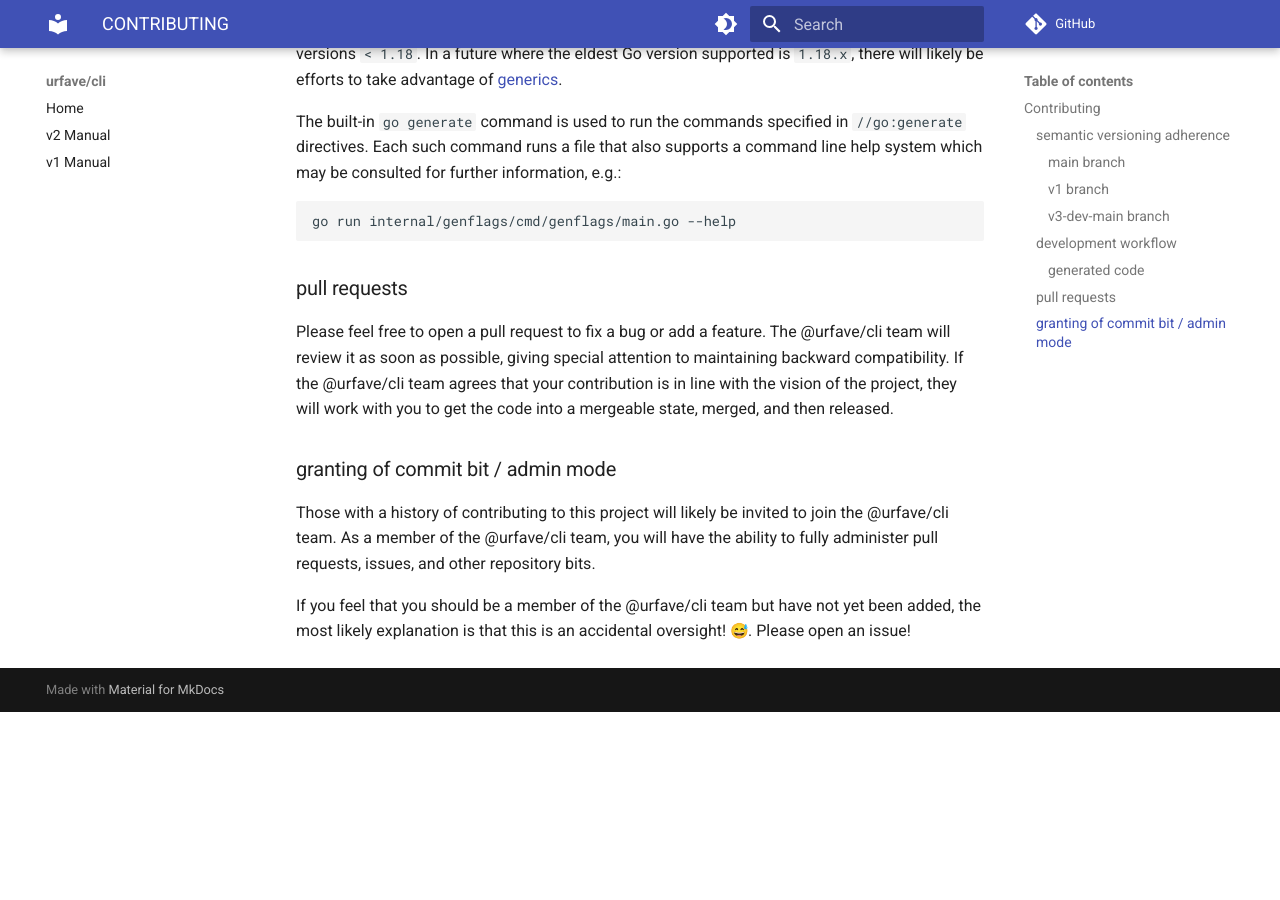
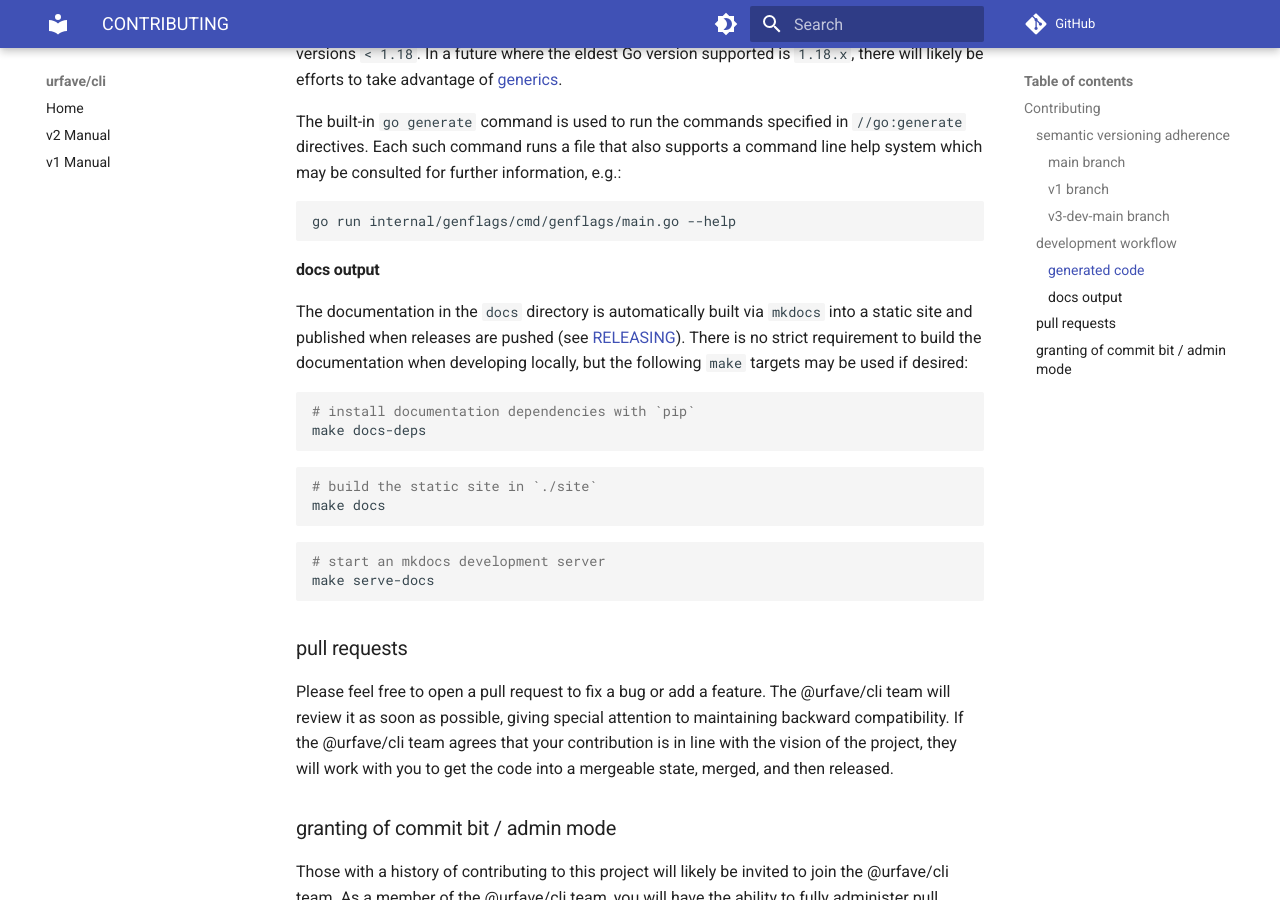
Before and after one commit to urfave/cli, an MkDocs documentation site: the page built from docs/CONTRIBUTING.md, in a window 1280 px wide and 900 px high, scrolled down 1953 px. Built offline with MkDocs 1.6.1 and Material for MkDocs 9.7.7, drawn with Linux system fonts in a browser that asks for light colours; emoji names are drawn with the system emoji font; comment, search, counter and statistics services are not loaded; before the commit the page ends 2665 px from its top, so only the background shows below that.

Commit message:
Touching up more mkdocs details

````diff
--- a/docs/CONTRIBUTING.md
+++ b/docs/CONTRIBUTING.md
@@ -98,6 +98,28 @@ line help system which may be consulted for further information, e.g.:
 go run internal/genflags/cmd/genflags/main.go --help
 ```
 
+#### docs output
+
+The documentation in the `docs` directory is automatically built via `mkdocs` into a
+static site and published when releases are pushed (see [RELEASING](./RELEASING/)). There
+is no strict requirement to build the documentation when developing locally, but the
+following `make` targets may be used if desired:
+
+```sh
+# install documentation dependencies with `pip`
+make docs-deps
+```
+
+```sh
+# build the static site in `./site`
+make docs
+```
+
+```sh
+# start an mkdocs development server
+make serve-docs
+```
+
 ### pull requests
 
 Please feel free to open a pull request to fix a bug or add a feature. The @urfave/cli
````
Also changed, not shown: docs/CODE_OF_CONDUCT.md (added, +1 -0 lines), docs/index.md (+3 -2 lines), mkdocs-requirements.txt (+4 -4 lines), 4 other files.
